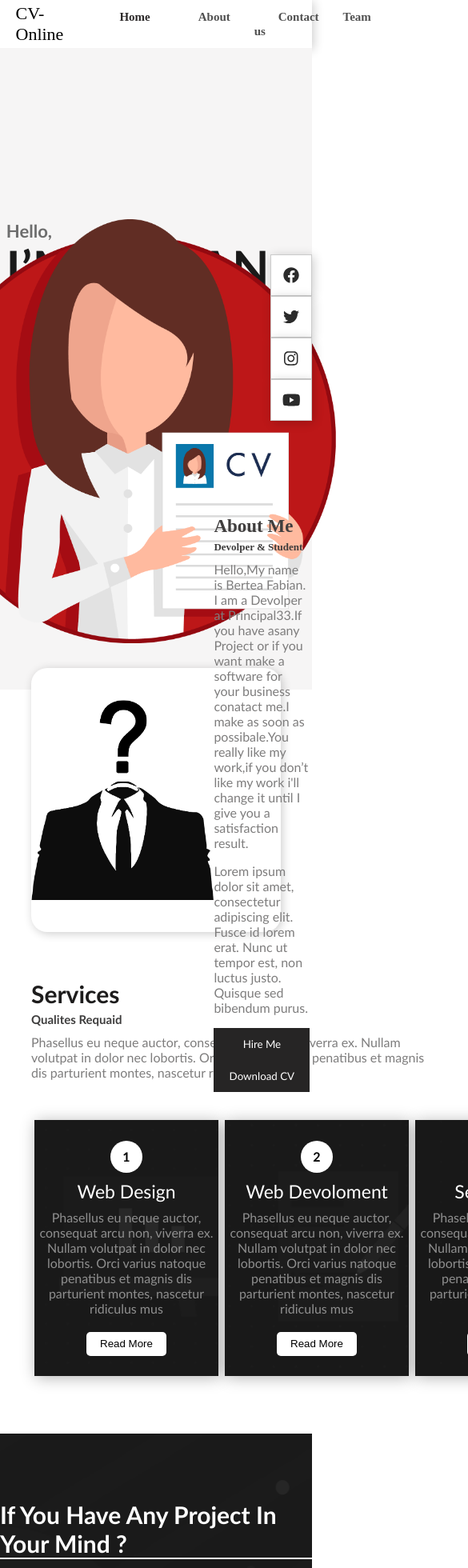
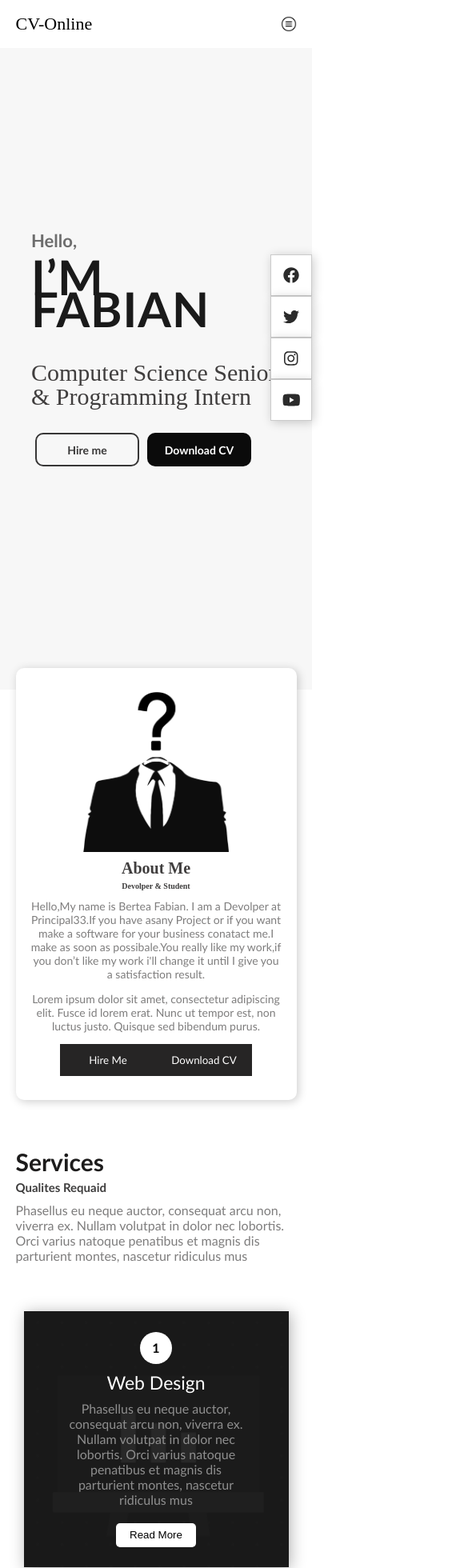
Before and after one commit to bogdanandreias/FE-CV-Online, a Vue app: page /Home in a window 390 px wide. Shown: the top 1960 px of the page at 80% size, 585 px wide, since content can reach past the window. Built offline with nearby package versions, Linux system fonts and the light colour scheme.

Commit message:
Changed CV components locations and made all components responsive.

```diff
--- a/package.json
+++ b/package.json
@@ -13,6 +13,7 @@
     "@fortawesome/free-solid-svg-icons": "^5.15.3",
     "@fortawesome/vue-fontawesome": "^3.0.0-3",
     "core-js": "^3.6.5",
+    "jquery": "^3.6.0",
     "vue": "^3.0.0",
     "vue-router": "^4.0.8"
   },
--- a/src/components/Footer.vue
+++ b/src/components/Footer.vue
@@ -149,4 +149,10 @@ footer {
   font-size: 20px;
   color: #2b2b2b;
 }
+
+@media (max-width: 750px) {
+  footer p:nth-child(2) {
+    width: 90%;
+  }
+}
 </style>
--- a/src/components/Navbar.vue
+++ b/src/components/Navbar.vue
@@ -16,8 +16,18 @@
 </template>
 
 <script>
+import $ from "jquery";
+
 export default {
   name: "Navbar",
+  mounted() {
+    this.$nextTick(function() {
+      $(".toggle").click(function() {
+        $(".toggle").toggleClass("active");
+        $("nav").toggleClass("active");
+      });
+    });
+  },
 };
 </script>
 
@@ -43,6 +53,12 @@ nav ul {
 }
 .toggle {
   display: none;
+  color: transparent;
+  width: 20px;
+  background-size: 100%;
+  background-repeat: no-repeat;
+  background-position: center;
+  background-image: url("../assets/menu-button.png");
 }
 
 nav ul li a {
@@ -61,4 +77,55 @@ nav ul li a {
   color: #2d2a2a;
   font-weight: bold;
 }
+
+@media (max-width: 750px) {
+  .toggle {
+    display: block;
+  }
+
+  nav ul {
+    margin: 0px;
+    padding: 0px;
+    background-color: #ebeef4;
+    flex-direction: column;
+    position: fixed;
+    left: 0;
+    top: 0;
+    width: 100%;
+    height: 100vh;
+    box-sizing: border-box;
+    display: flex;
+    justify-content: center;
+    align-items: center;
+    z-index: 1;
+    display: none;
+  }
+  nav ul li {
+    padding: 10px;
+  }
+  nav ul li a {
+    font-family: calibri;
+    font-size: 1.4em;
+    text-transform: uppercase;
+    color: #5c5c5c;
+  }
+  nav ul li a:hover {
+    color: #121212;
+  }
+  .toggle:before {
+    content: "\f0c9";
+    font-family: fontAwesome;
+    line-height: 30px;
+    z-index: 1;
+  }
+  .toggle.active:before {
+    content: "\f00d";
+    position: fixed;
+    right: 25px;
+    line-height: 0px;
+  }
+  nav.active ul {
+    display: flex !important;
+  }
+}
 </style>
--- a/src/components/CurriculumVitaeAbout.vue
+++ b/src/components/cv-components/CurriculumVitaeAbout.vue
@@ -1,7 +1,7 @@
 <template>
   <div>
     <div class="about-container">
-      <img src="../assets/about_photo.png" />
+      <img src="../../assets/about_photo.png" />
       <div class="about-text">
         <p>About Me</p>
         <p>Devolper & Student</p>
@@ -78,4 +78,52 @@ export default {
   font-family: calibri;
   background-color: #262525;
 }
+
+@media(max-width:1000px){
+
+	.about-container{
+		width:90%;
+		border-radius: 10px;
+	}
+	.about-container img{
+		height: 200px;
+	}
+	.about-text{
+		width: 400px;
+	}
+	.about-text p:nth-child(1){
+		font-size: 20px;
+	}
+	.about-text p:nth-child(2){
+		font-size: 10px;
+	}
+
+	.about-text p:nth-child(3),
+	.about-text p:nth-child(4){
+		font-size: 14px;
+	}
+	.services{
+		padding: 2% 5% 0px 5%;
+	}
+	.box-container{
+		justify-content: center;
+		flex-wrap: wrap;
+	}
+}
+
+@media(max-width:750px){
+
+	.about-container{
+		top: 0px;
+		flex-direction: column;
+		width:90%;
+		height: auto;
+		padding: 30px 0px;
+		align-items: center;
+	}
+	.about-text{
+		width:90%;
+		text-align: center;
+	}
+}
 </style>
--- a/src/components/CurriculumVitaeContact.vue
+++ b/src/components/cv-components/CurriculumVitaeContact.vue
@@ -17,7 +17,7 @@ export default {
   height: 280px;
   background-size: cover;
   background-repeat: no-repeat;
-  background-image: url("../assets/project in your mind.png");
+  background-image: url("../../assets/project in your mind.png");
   display: flex;
   flex-direction: column;
   justify-content: center;
@@ -40,4 +40,31 @@ export default {
   font-size: 14px;
   font-weight: bold;
 }
+
+@media (max-width: 1000px) {
+  .contact-me {
+    height: 200px;
+  }
+  .contact-me p {
+    font-size: 26px;
+  }
+  .contact-me button {
+    font-size: 14px;
+    height: 35px;
+    width: 160px;
+  }
+}
+
+@media (max-width: 750px) {
+  .contact-me {
+    height: 180px;
+  }
+  .contact-me p {
+    font-size: 18px;
+  }
+  .contact-me button {
+    width: 150px;
+    height: 33px;
+  }
+}
 </style>
--- a/src/components/CurriculumVitaeContent.vue
+++ b/src/components/cv-components/CurriculumVitaeContent.vue
@@ -8,7 +8,7 @@
       <button class="hire-btn">Hire me</button>
       <button class="down-cv">Download CV</button>
     </div>
-    <img alt="model" class="model" src="../assets/cv_header.png" />
+    <img alt="model" class="model" src="../../assets/cv_header.png" />
   </div>
 </template>
 
@@ -22,7 +22,7 @@ export default {
 section {
   width: 100%;
   height: 95vh;
-  background-image: url("../assets/bg.png");
+  background-image: url("../../assets/bg.png");
   background-size: cover;
   background-repeat: no-repeat;
   position: relative;
@@ -87,4 +87,44 @@ section {
 button:active {
   transform: scale(1.1);
 }
+
+@media(max-width:1000px){
+	.model{
+		height: 460px;
+		left: 90%;
+		transform: translateX(-90%);
+	}
+	.text-container{
+		top:46%;
+	}
+	.text-container button{
+		margin: 5px;
+	}
+}
+
+@media(max-width:750px){
+	section{
+		background-image:none;
+		background-color:#f7f7f7;
+	}
+	.model{
+		display: none;
+	}
+	.toggle{
+		display: block;
+	}
+	.text-container p:nth-child(2){
+		line-height: 40px;
+		margin: 0px;
+		padding: 0px;
+
+	}
+	.text-container{
+		top: 50%;
+		left: 50%;
+		transform: translate(-50%,-50%);
+		width: 80%;
+	}
+
+}
 </style>
--- a/src/components/CurriculumVitaeServices.vue
+++ b/src/components/cv-components/CurriculumVitaeServices.vue
@@ -99,13 +99,13 @@ export default {
 }
 
 .box-1 {
-  background-image: url("../assets/services-1.png");
+  background-image: url("../../assets/services-1.png");
 }
 .box-2 {
-  background-image: url("../assets/services-2.png");
+  background-image: url("../../assets/services-2.png");
 }
 .box-3 {
-  background-image: url("../assets/servies-3.png");
+  background-image: url("../../assets/servies-3.png");
 }
 .box-1 span,
 .box-2 span,
@@ -147,4 +147,29 @@ export default {
   outline: none;
   border-radius: 5px;
 }
+
+@media (max-width: 1000px) {
+  .services {
+    padding: 2% 5% 0px 5%;
+  }
+  .box-container {
+    justify-content: center;
+    flex-wrap: wrap;
+  }
+  .services {
+    height: auto;
+  }
+  .box-1,
+  .box-2,
+  .box-3 {
+    flex-grow: 1;
+    margin: 10px;
+  }
+}
+
+@media (max-width: 750px) {
+  .services-text {
+    width: 100%;
+  }
+}
 </style>
```
Also changed, not shown: src/views/HomePage.vue (+4 -4 lines), src/assets/menu-button.png (added), 1 other file (tests, documents, lock files or other folders). Lines whose indentation alone changed are shown as unchanged.
